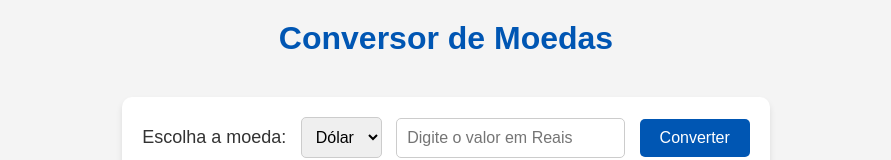
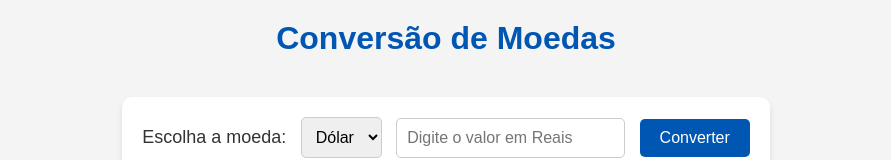
Before and after one commit to nathansilvaa22/conversor-de-moeda, a plain HTML site: page index.html in a window 1280 px wide. Shown: the top 160 px of the page, without its empty margins (194-1085 px from the left). Drawn offline with Linux system fonts and the light colour scheme; no server answers.

Commit message:
testando

```diff
--- a/index.html
+++ b/index.html
@@ -9,7 +9,7 @@
 </head>
 <body>
     <div class="container">
-        <h1>Conversor de Moedas</h1>
+        <h1>Conversão de Moedas</h1>
 
         <div class="input-section">
             <label for="currency">Escolha a moeda:</label>
```
